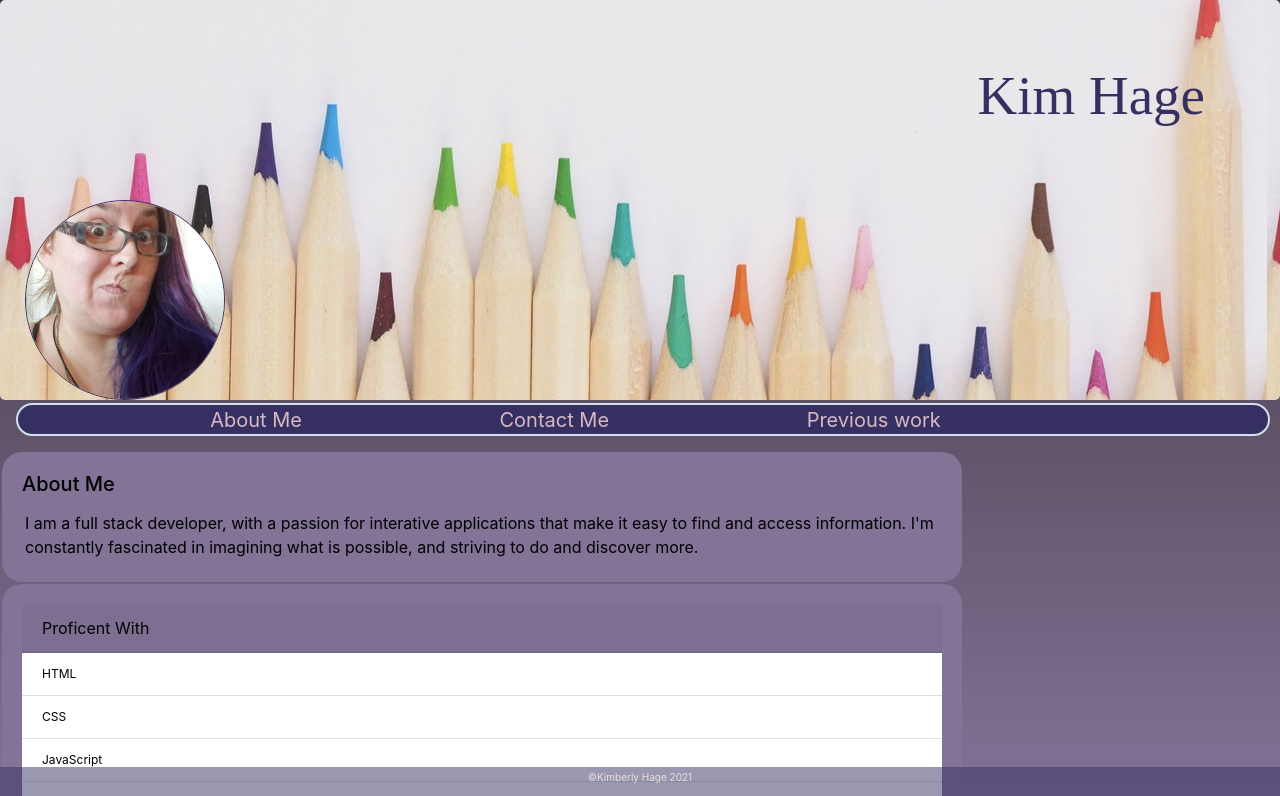
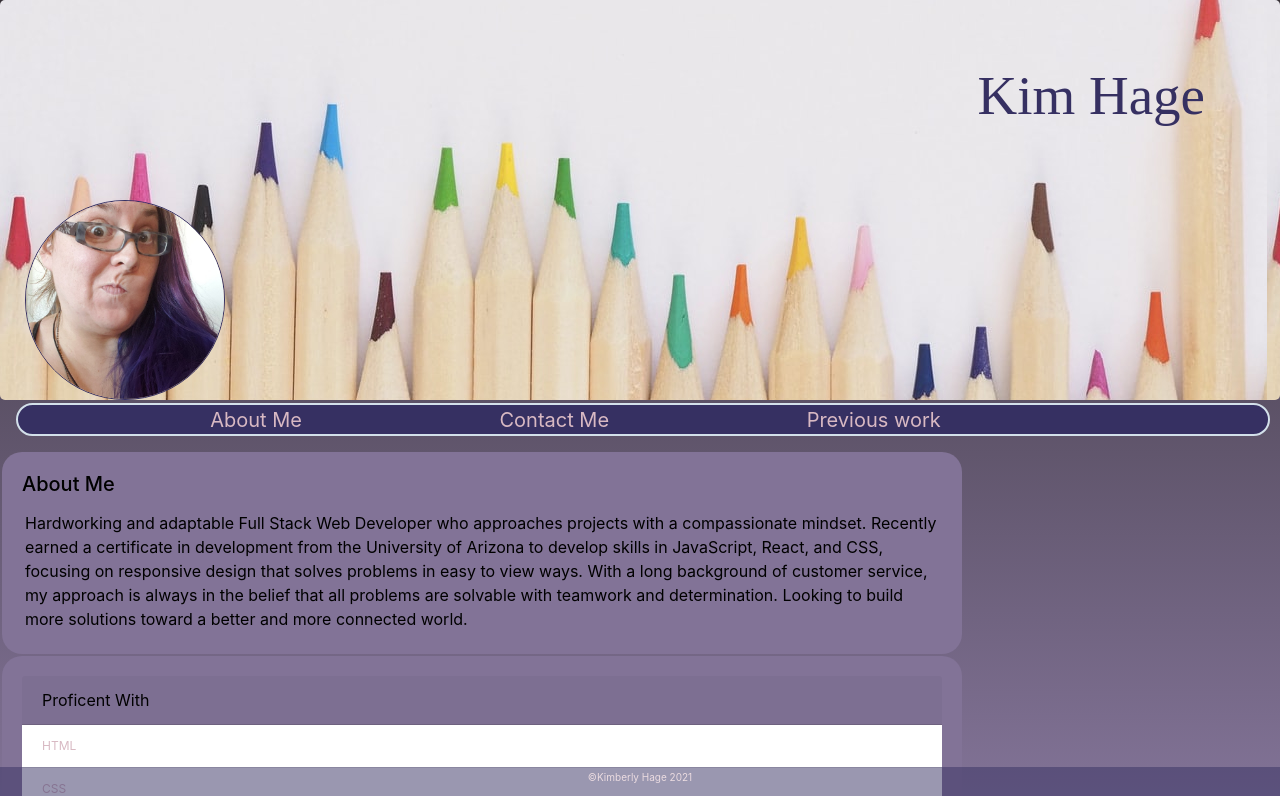
Before and after one commit to IamAlphena/klhageportfolio, a React (Create React App) app: page / in a window 1280 px wide. Shown: the top 796 px of the page. Built offline with nearby package versions, Linux system fonts and the light colour scheme.

Commit message:
updated about page

```diff
--- a/src/components/Cards/aboutcard.js
+++ b/src/components/Cards/aboutcard.js
@@ -9,7 +9,9 @@ function AboutCard() {
                     About Me
                 </Card.Title>
                 <Card.Text>
-                I am a full stack developer, with a passion for interative applications that make it easy to find and access information. I'm constantly fascinated in imagining what is possible, and striving to do and discover more.
+
+Hardworking and adaptable Full Stack Web Developer who approaches projects with a compassionate mindset. Recently earned a certificate in development from the University of Arizona to develop skills in JavaScript, React, and CSS, focusing on responsive design that solves problems in easy to view ways. With a long background of customer service, my approach is always in the belief that  all problems are solvable with teamwork and determination. Looking to build more solutions toward a better and more connected world.
+
                 </Card.Text>
             </Card.Body>
         // </Card>
--- a/src/index.css
+++ b/src/index.css
@@ -274,5 +274,6 @@ Cards
 .item {
     font-size: 12px;
     /* color: red; */
-    background-color: #D8B9C3;
+    background-color: #363062;
+    color: #D8B9C3;
 }
```
